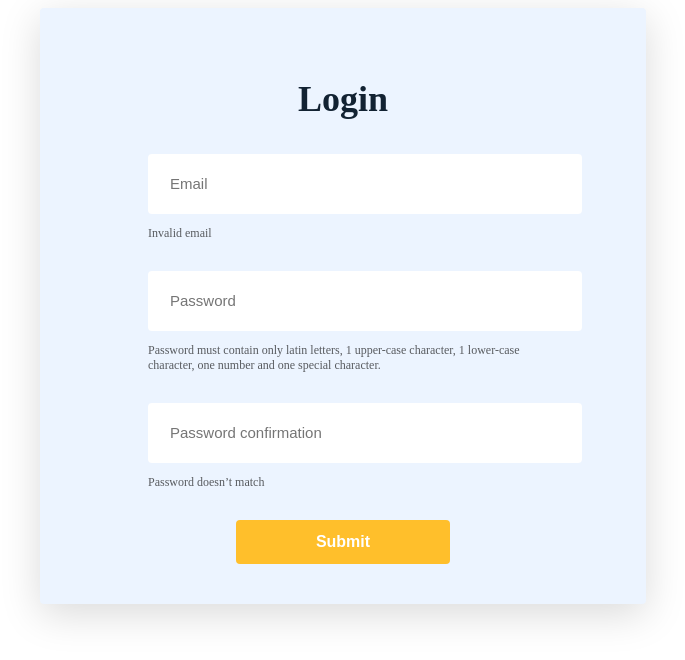
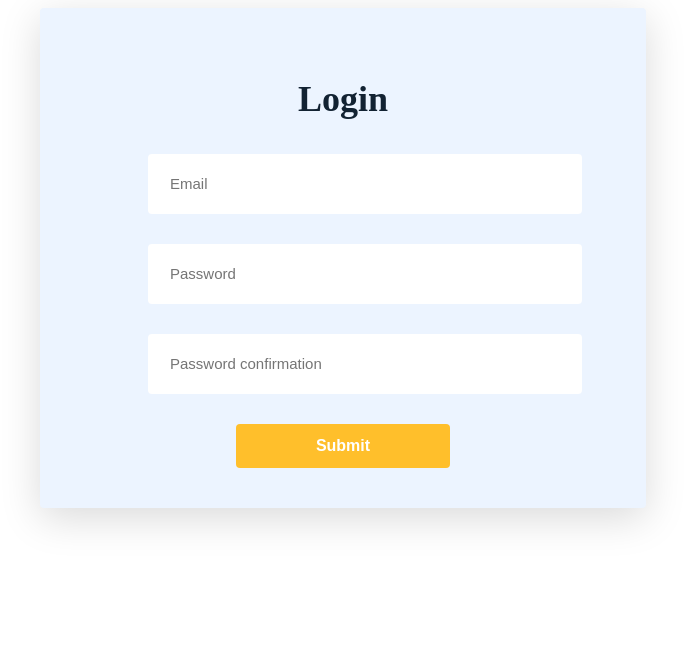
Before and after one commit to volbur/tezos, a Vue app: page / in a window 1280 px wide. Shown: the top 660 px of the page, without its empty margins (297-982 px from the left). Built offline with nearby package versions, Linux system fonts and the light colour scheme.

Commit message:
Дописую функціонал в метод submitHandler. Присвоюю тернарним оператором значення ключив в обєкті errors.

```diff
--- a/src/App.vue
+++ b/src/App.vue
@@ -37,16 +37,19 @@ export default {
       password: "",
       passwordConfirmation: "",
       errors: {
-        email: "Invalid email",
-        password:
-          "Password must contain only latin letters, 1 upper-case character, 1 lower-case character, one number and one special character.",
-        passwordConfirmation: "Password doesn’t match",
+        email: "",
+        password: "",
+        passwordConfirmation: "",
       },
     };
   },
   computed: {
     isValidEmail() {
-      return /^[A-Z0-9._%+-]+@[A-Z0-9-]+.+.[A-Z]{2,4}$/i.test(this.email);
+      const isValid = /^[A-Z0-9._%+-]+@[A-Z0-9-]+.+.[A-Z]{2,4}$/i.test(
+        this.email
+      );
+
+      return isValid;
     },
     isValidPassword() {
       return this.password === "2";
@@ -65,6 +68,14 @@ export default {
   },
   methods: {
     submitHandler() {
+      this.errors.email = this.isValidEmail ? "" : "Invalid email";
+      this.errors.password = this.isValidPassword
+        ? ""
+        : "Password must contain only latin letters, 1 upper-case character, 1 lower-case character, one number and one special character.";
+      this.errors.passwordConfirmation = this.isValidPasswordConfirmation
+        ? ""
+        : "Password doesn’t match";
+
       if (this.isValidForm) {
         console.log("email: ", this.email);
         console.log("password: ", this.password);
```
